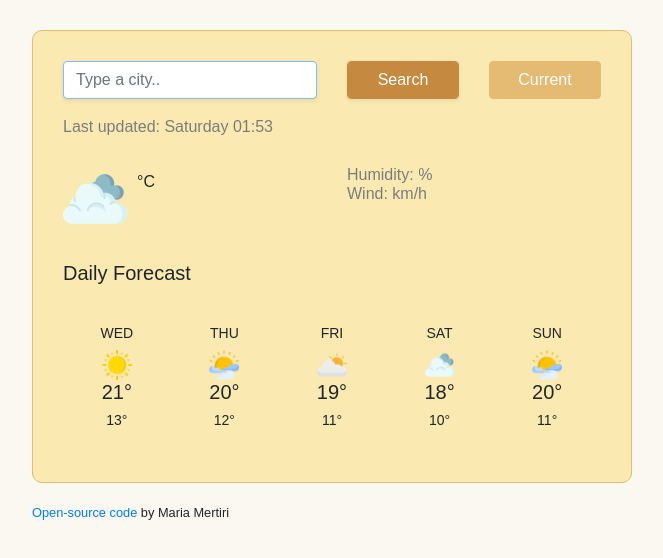
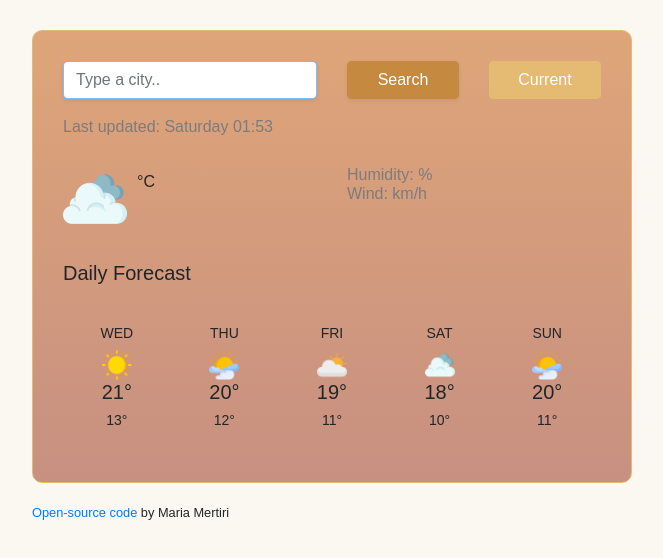
Before and after one commit to mariamer-hub/weatherapp, a website built with Parcel: page index.html in a window 1280 px wide. Shown: the whole page, without its empty margins (308-971 px from the left). Built offline with nearby package versions, Linux system fonts and the light colour scheme; no server answers.

Commit message:
changed background

```diff
--- a/src/styles.css
+++ b/src/styles.css
@@ -46,7 +46,7 @@ small {
 
 .weather-app {
   border: 1px solid #e5ba73;
-  background-color: #faeab1;
+  background: linear-gradient(to top, #c79081 0%, #dfa579 100%);
   padding: 30px;
   margin: 20px auto;
   border-radius: 10px;
```
